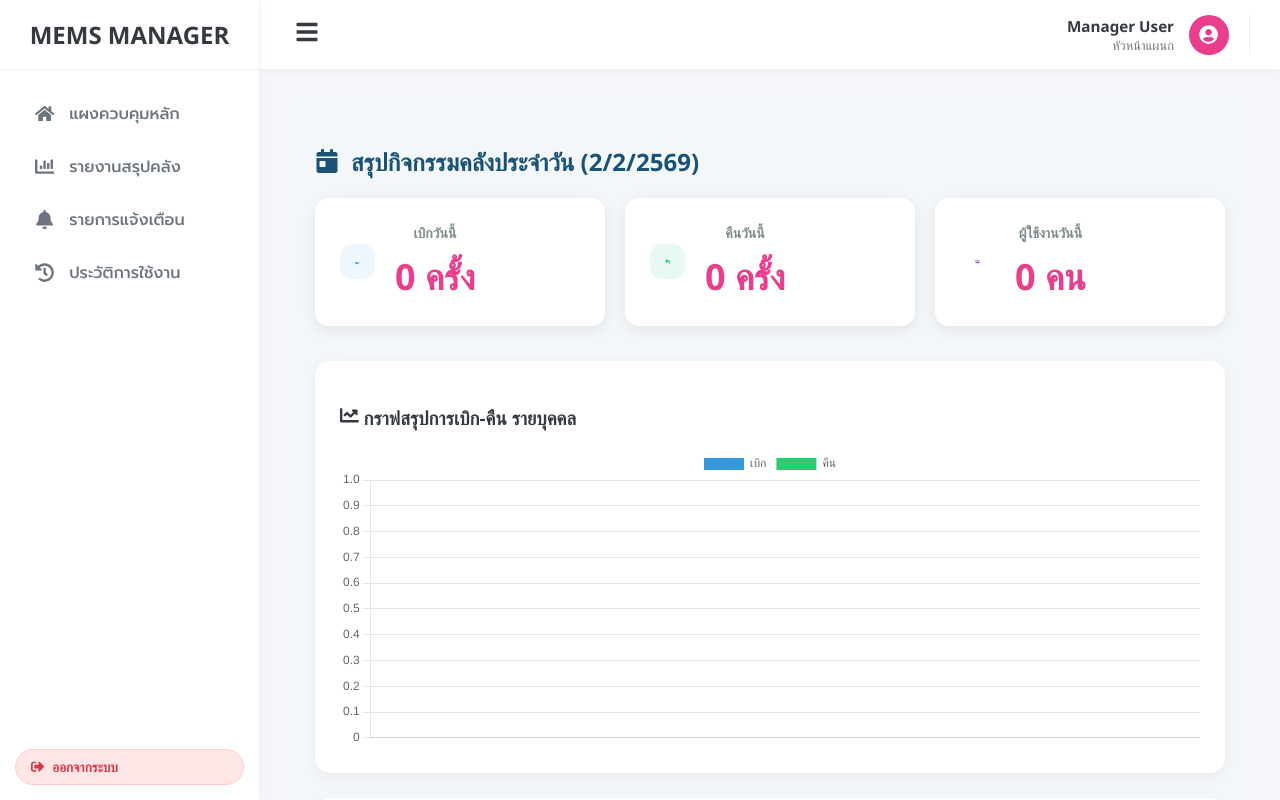
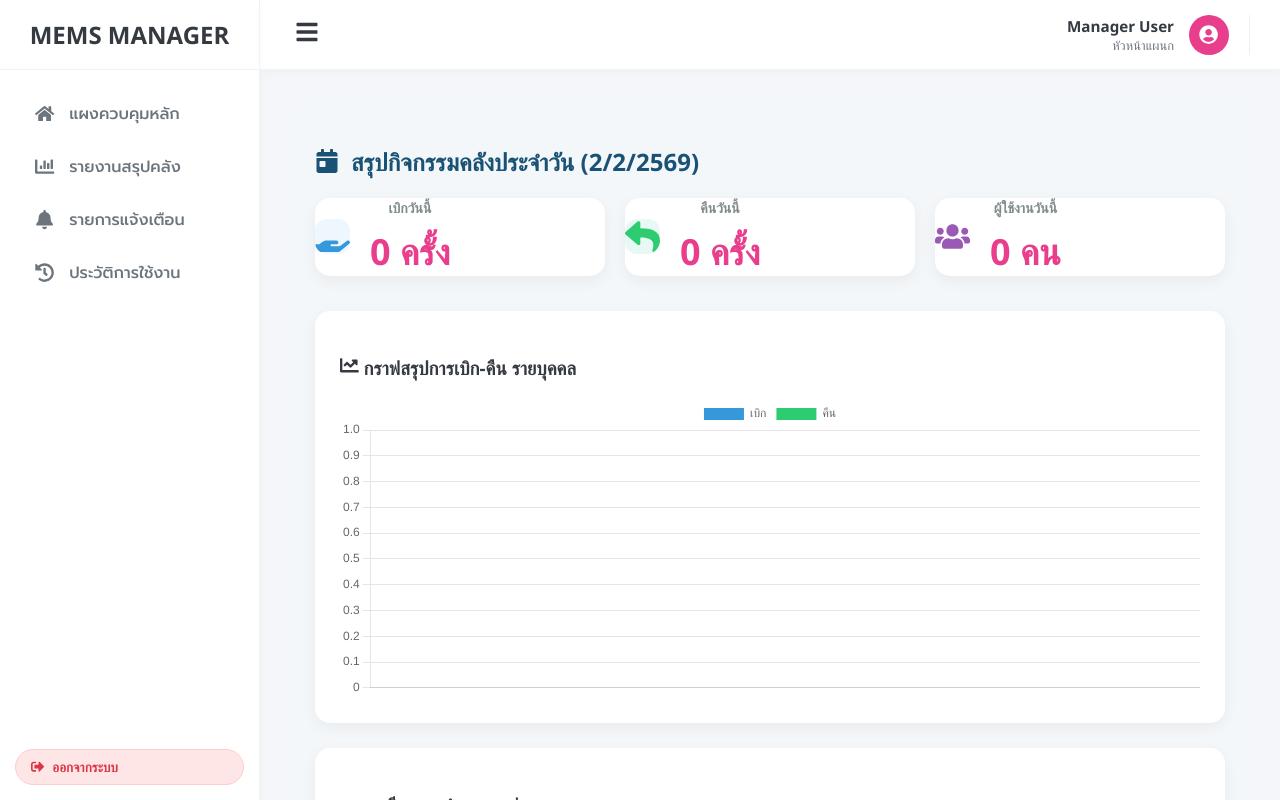
Before and after one commit to MJAm27/MEMS, a React (Create React App) app in the folder client/: page /dashboard/manager/home in a window 1280 px wide. Shown: the top 800 px of the page. Built offline with nearby package versions, Linux system fonts and the light colour scheme; no server answers.

Commit message:
edit padding

```diff
--- a/client/src/components/ManagerReportPage.css
+++ b/client/src/components/ManagerReportPage.css
@@ -73,9 +73,9 @@
     margin-bottom: 35px;
 }
 
-.summary-card {
+.report-summary-grid .summary-card {
     background: #ffffff;
-    padding: 20px;
+    padding: 0;
     border-radius: 15px;
     display: flex;
     align-items: center;
@@ -90,7 +90,7 @@
 
 .summary-card .card-icon {
     font-size: 35px;
-    padding: 15px;
+    padding: 0;
     border-radius: 12px;
 }
 
```
